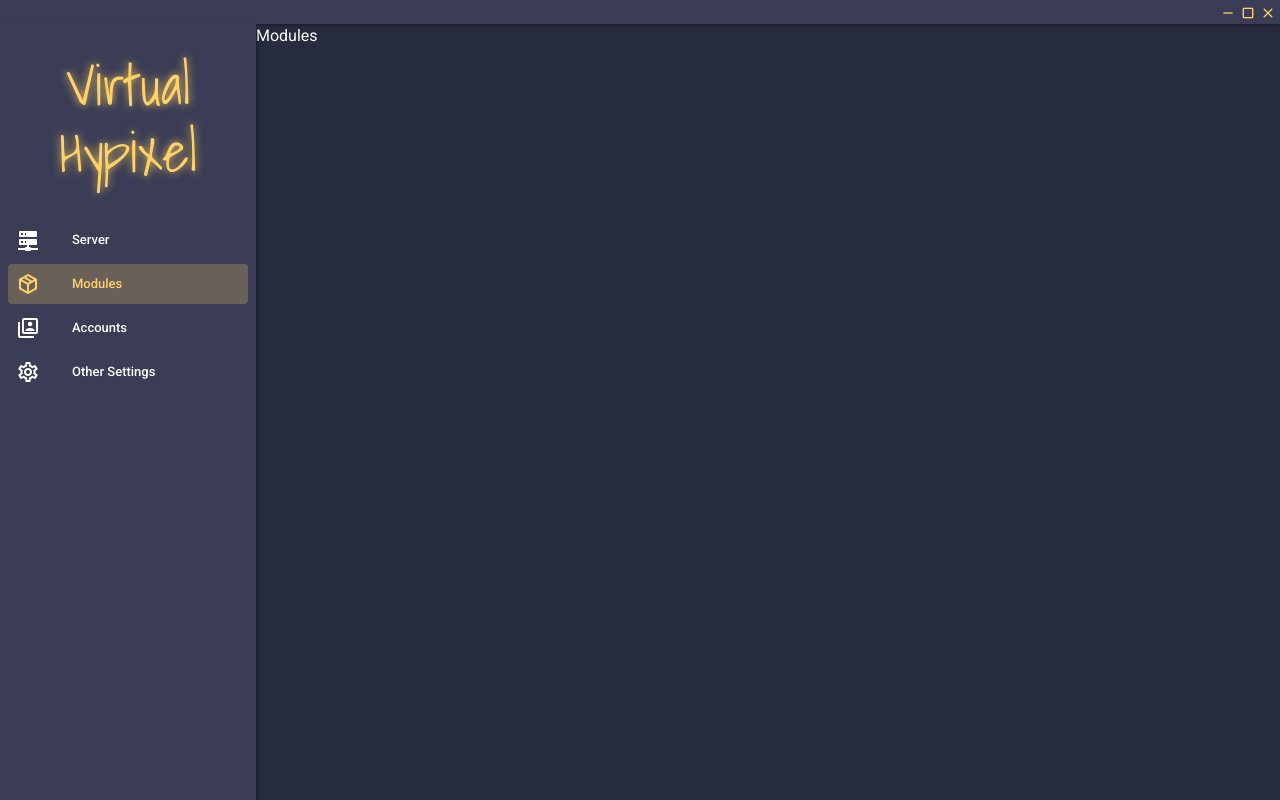
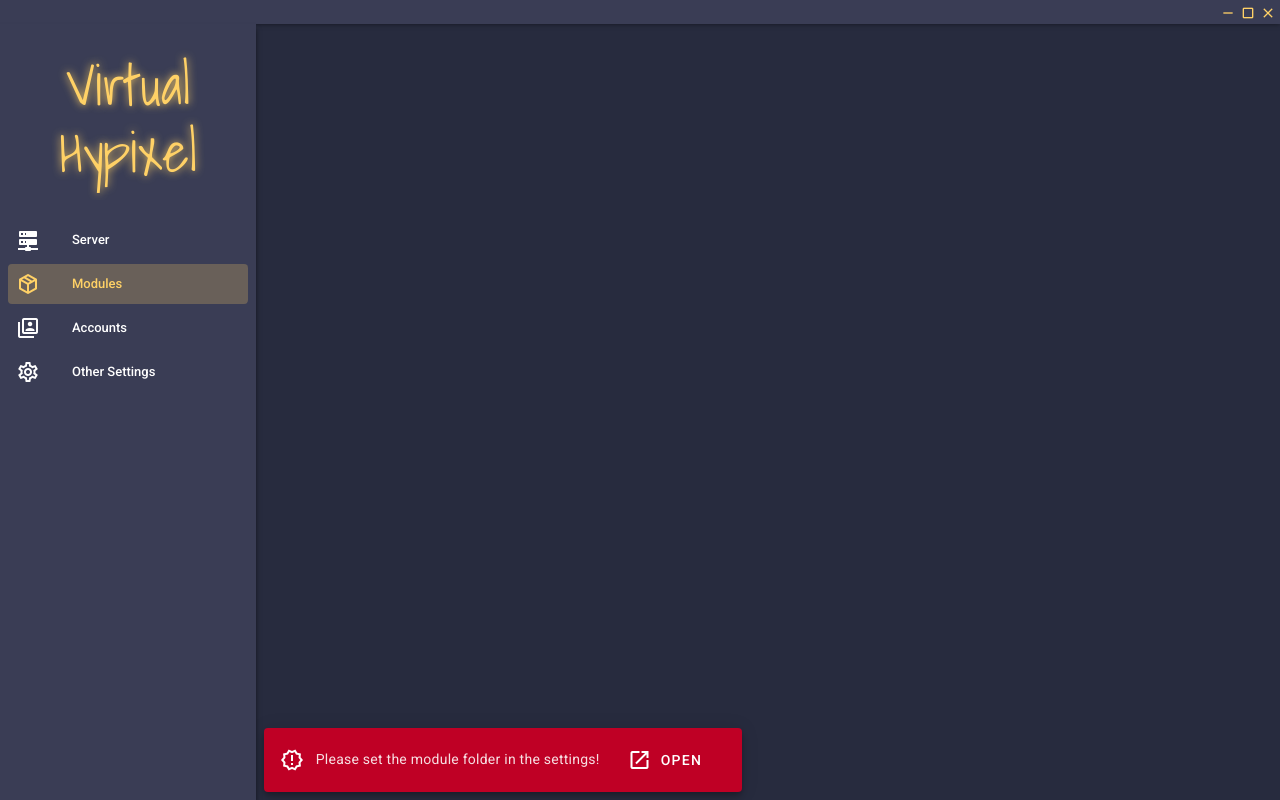
Before and after one commit to HumanDuck23/virtual-hypixel-v8, a Vue app in the folder launcher/: page /#/modules in a window 1280 px wide. Built offline with nearby package versions, Linux system fonts and the light colour scheme.

Commit message:
Modules.vue snackbar error to set path

```diff
--- a/launcher/src/views/Modules.vue
+++ b/launcher/src/views/Modules.vue
@@ -1,10 +1,36 @@
 <template>
-  <div>Modules</div>
+  <div>
+    <v-snackbar absolute bottom left v-model="pathSnack" color="error darken-2" :timeout="20000">
+      <v-icon class="mr-2">
+        mdi-alert-decagram-outline
+      </v-icon>
+      Please set the module folder in the settings!
+      <v-btn text class="ml-2" to="/settings">
+        <v-icon class="mr-2">mdi-open-in-new</v-icon>
+        Open
+      </v-btn>
+    </v-snackbar>
+  </div>
 </template>
 
 <script>
 export default {
-  name: "Modules"
+  name: "Modules",
+
+  data: () => ({
+    modules: [],
+    moduleConfigs: {},
+
+    pathSnack: false
+  }),
+
+  mounted() {
+    this.moduleConfigs = JSON.parse(localStorage.getItem("moduleConfigs")) || {}
+    const modulePath = JSON.parse(localStorage.getItem("settings"))?.modules?.path || ""
+    if (!modulePath) {
+      this.pathSnack = true
+    }
+  }
 }
 </script>
 
```
